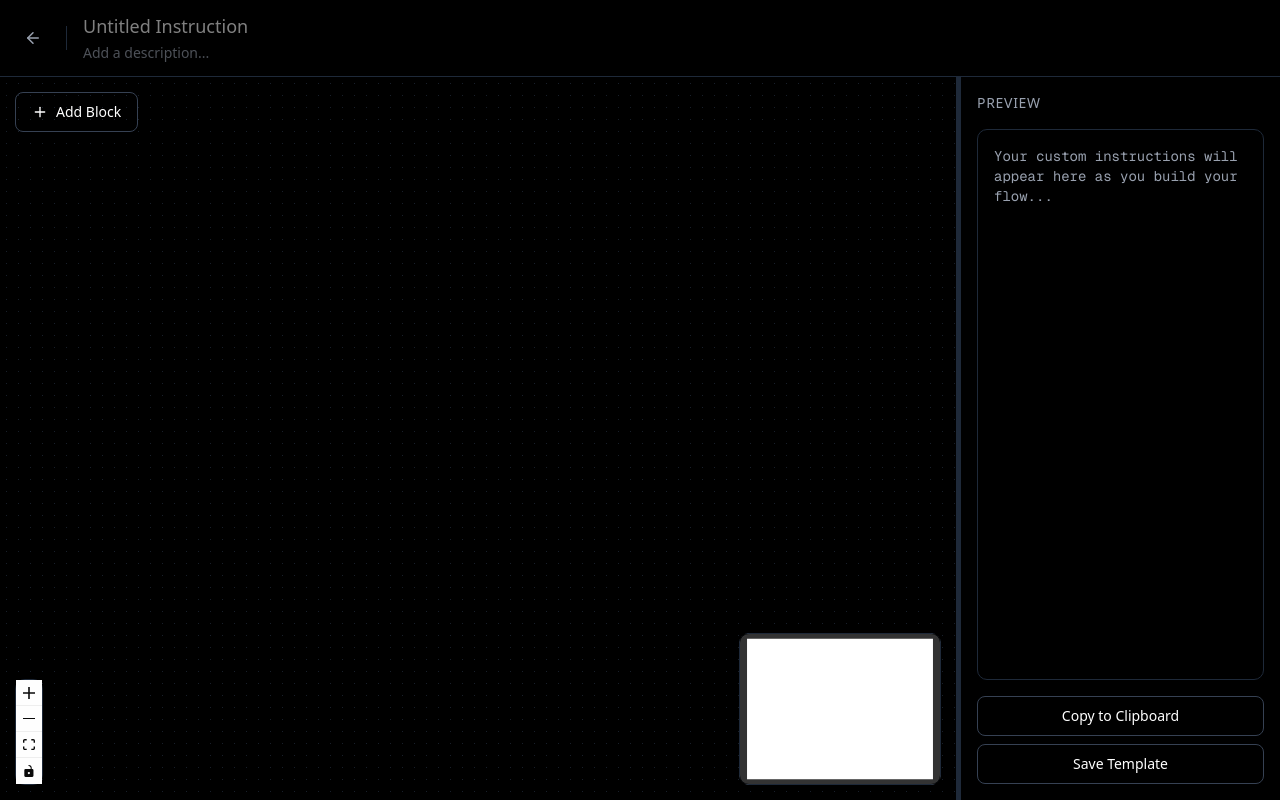
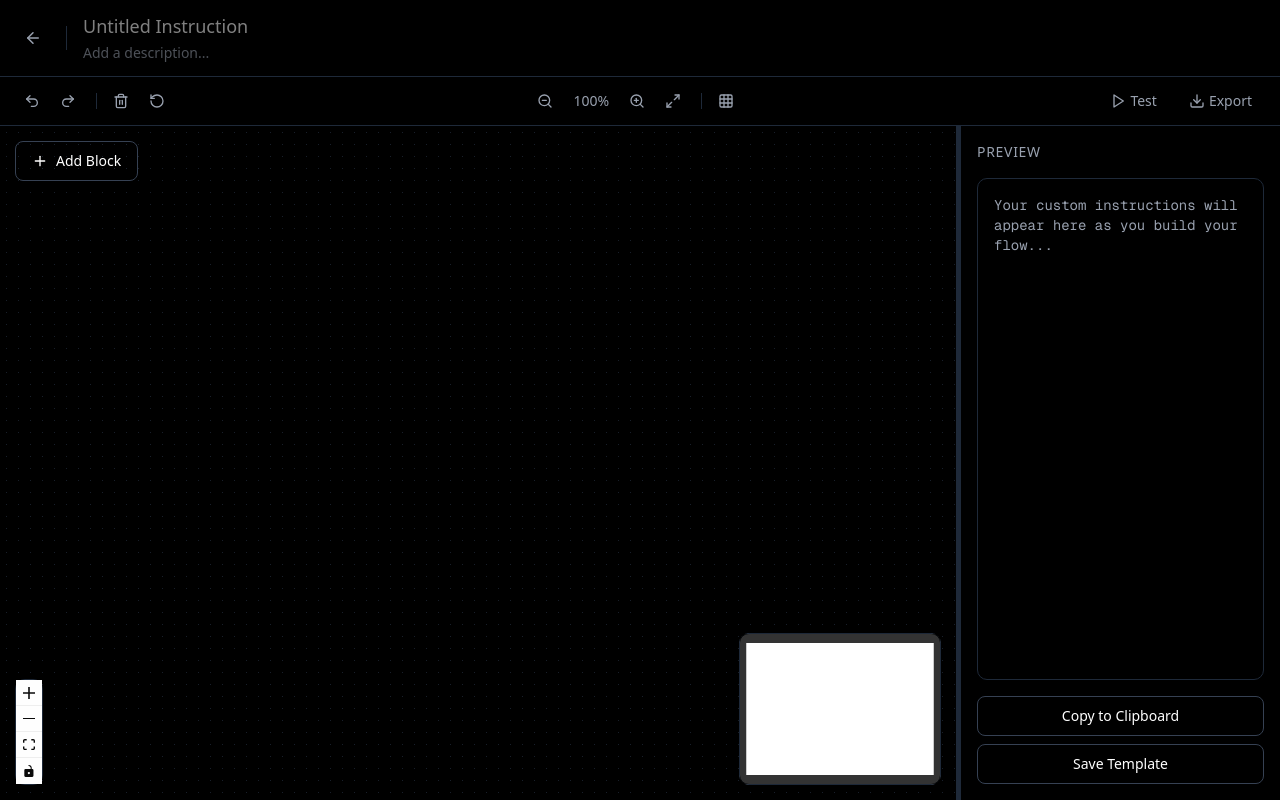
Before and after one commit to huccct/ProHelen, a Next.js app: page /builder in a window 1280 px wide. Built offline with nearby package versions, Linux system fonts and the light colour scheme.

Commit message:
feat: add toolbar page

```diff
--- /dev/null
+++ b/app/(root)/builder/_components/toolbar.tsx
@@ -0,0 +1,187 @@
+'use client'
+
+import { Button } from '@/components/ui/button'
+import {
+  Download,
+  Grid3X3,
+  Maximize2,
+  Play,
+  Redo2,
+  RotateCcw,
+  Trash2,
+  Undo2,
+  ZoomIn,
+  ZoomOut,
+} from 'lucide-react'
+import { toast } from 'sonner'
+
+interface ToolbarProps {
+  className?: string
+}
+
+export function Toolbar({ className }: ToolbarProps) {
+  const handleUndo = () => {
+    toast.info('Undo action')
+    // TODO: 实现撤销逻辑
+  }
+
+  const handleRedo = () => {
+    toast.info('Redo action')
+    // TODO: 实现重做逻辑
+  }
+
+  const handleZoomIn = () => {
+    toast.info('Zoom in')
+    // TODO: 实现放大逻辑
+  }
+
+  const handleZoomOut = () => {
+    toast.info('Zoom out')
+    // TODO: 实现缩小逻辑
+  }
+
+  const handleFitToScreen = () => {
+    toast.info('Fit to screen')
+    // TODO: 实现适应屏幕逻辑
+  }
+
+  const handleToggleGrid = () => {
+    toast.info('Toggle grid')
+    // TODO: 实现网格切换逻辑
+  }
+
+  const handleClear = () => {
+    toast.info('Clear canvas')
+    // TODO: 实现清空画布逻辑
+  }
+
+  const handleAutoLayout = () => {
+    toast.info('Auto layout')
+    // TODO: 实现自动布局逻辑
+  }
+
+  const handleExport = () => {
+    toast.info('Export')
+    // TODO: 实现导出逻辑
+  }
+
+  const handleTest = () => {
+    toast.info('Test prompt')
+    // TODO: 实现测试逻辑
+  }
+
+  return (
+    <div className={`flex items-center justify-between px-4 py-2 border-b border-gray-800 bg-black ${className}`}>
+      {/* Left section - Edit actions */}
+      <div className="flex items-center space-x-1">
+        <Button
+          variant="ghost"
+          size="sm"
+          onClick={handleUndo}
+          className="text-gray-400 hover:text-white hover:bg-zinc-800 h-8 w-8 p-0"
+          title="Undo (Ctrl+Z)"
+        >
+          <Undo2 size={16} />
+        </Button>
+        <Button
+          variant="ghost"
+          size="sm"
+          onClick={handleRedo}
+          className="text-gray-400 hover:text-white hover:bg-zinc-800 h-8 w-8 p-0"
+          title="Redo (Ctrl+Y)"
+        >
+          <Redo2 size={16} />
+        </Button>
+
+        <div className="h-4 w-px bg-gray-800 mx-2" />
+
+        <Button
+          variant="ghost"
+          size="sm"
+          onClick={handleClear}
+          className="text-gray-400 hover:text-red-400 hover:bg-zinc-800 h-8 w-8 p-0"
+          title="Clear canvas"
+        >
+          <Trash2 size={16} />
+        </Button>
+        <Button
+          variant="ghost"
+          size="sm"
+          onClick={handleAutoLayout}
+          className="text-gray-400 hover:text-white hover:bg-zinc-800 h-8 w-8 p-0"
+          title="Auto layout"
+        >
+          <RotateCcw size={16} />
+        </Button>
+      </div>
+
+      {/* Center section - View controls */}
+      <div className="flex items-center space-x-1">
+        <Button
+          variant="ghost"
+          size="sm"
+          onClick={handleZoomOut}
+          className="text-gray-400 hover:text-white hover:bg-zinc-800 h-8 w-8 p-0"
+          title="Zoom out"
+        >
+          <ZoomOut size={16} />
+        </Button>
+        <span className="text-sm text-gray-400 px-2 min-w-[50px] text-center">100%</span>
+        <Button
+          variant="ghost"
+          size="sm"
+          onClick={handleZoomIn}
+          className="text-gray-400 hover:text-white hover:bg-zinc-800 h-8 w-8 p-0"
+          title="Zoom in"
+        >
+          <ZoomIn size={16} />
+        </Button>
+        <Button
+          variant="ghost"
+          size="sm"
+          onClick={handleFitToScreen}
+          className="text-gray-400 hover:text-white hover:bg-zinc-800 h-8 w-8 p-0"
+          title="Fit to screen"
+        >
+          <Maximize2 size={16} />
+        </Button>
+
+        <div className="h-4 w-px bg-gray-800 mx-2" />
+
+        <Button
+          variant="ghost"
+          size="sm"
+          onClick={handleToggleGrid}
+          className="text-gray-400 hover:text-white hover:bg-zinc-800 h-8 w-8 p-0"
+          title="Toggle grid"
+        >
+          <Grid3X3 size={16} />
+        </Button>
+      </div>
+
+      {/* Right section - Export and test */}
+      <div className="flex items-center space-x-2">
+        <Button
+          variant="ghost"
+          size="sm"
+          onClick={handleTest}
+          className="text-gray-400 hover:text-white hover:bg-zinc-800 h-8 px-3"
+          title="Test prompt"
+        >
+          <Play size={16} className="mr-1" />
+          Test
+        </Button>
+        <Button
+          variant="ghost"
+          size="sm"
+          onClick={handleExport}
+          className="text-gray-400 hover:text-white hover:bg-zinc-800 h-8 px-3"
+          title="Export"
+        >
+          <Download size={16} className="mr-1" />
+          Export
+        </Button>
+      </div>
+    </div>
+  )
+}
--- a/app/(root)/builder/page.tsx
+++ b/app/(root)/builder/page.tsx
@@ -8,6 +8,7 @@ import { Suspense, useCallback, useEffect, useState } from 'react'
 import { mockInstructions } from '../my-instructions/_components/instruction-grid'
 import { templateData } from '../templates/_components/template-list'
 import { PromptPreview } from './_components/prompt-preview'
+import { Toolbar } from './_components/toolbar'
 
 interface BuilderState {
   title: string
@@ -118,6 +119,7 @@ function BuilderContent() {
           </div>
         </div>
       </div>
+      <Toolbar />
       <div className="flex flex-1 overflow-hidden">
         <FlowCanvas className="flex-1 h-full" />
         <div
--- a/app/page.tsx
+++ b/app/page.tsx
@@ -13,21 +13,11 @@ const fadeIn = {
   transition: { duration: 0.8, ease: [0.16, 1, 0.3, 1] },
 }
 
-const staggerContainer = {
-  animate: {
-    transition: {
-      staggerChildren: 0.2,
-    },
-  },
-}
-
 function TypewriterEffect() {
   const verbs = [
     'Design',
-    'Customize',
     'Build',
     'Create',
-    'Craft',
   ]
   const [currentVerb, setCurrentVerb] = useState(0)
   const [displayText, setDisplayText] = useState('')
@@ -106,213 +96,98 @@ export default function Home() {
       </div>
       <div className="absolute inset-0 overflow-hidden pointer-events-none z-0">
         <motion.div
-          className="absolute -top-32 -left-32 w-[520px] h-[520px] rounded-full bg-gradient-to-tr from-blue-900 via-gray-800 to-gray-900 opacity-30 blur-3xl z-0"
+          className="absolute top-1/4 left-1/4 w-96 h-96 rounded-full bg-gradient-to-r from-blue-600/20 to-purple-600/20 blur-3xl"
           animate={{
-            x: [0, 60, 0],
-            y: [0, 40, 0],
-            scale: [1, 1.08, 1],
+            scale: [1, 1.2, 1],
+            opacity: [0.2, 0.3, 0.2],
           }}
           transition={{
-            duration: 14,
+            duration: 8,
             repeat: Infinity,
             ease: 'easeInOut',
           }}
         />
-        <motion.div
-          className="absolute -bottom-32 -right-32 w-[400px] h-[400px] rounded-full bg-gradient-to-tr from-gray-800 via-blue-800 to-gray-900 opacity-20 blur-2xl z-0"
-          animate={{
-            x: [0, -40, 0],
-            y: [0, -30, 0],
-            scale: [1, 1.06, 1],
-          }}
-          transition={{
-            duration: 16,
-            repeat: Infinity,
-            ease: 'easeInOut',
-            delay: 2,
-          }}
-        />
-        <div>
-          <svg width="100%" height="100%" viewBox="0 0 1440 800" className="opacity-50">
-            <defs>
-              <linearGradient id="grid-gradient" x1="0%" y1="0%" x2="100%" y2="100%">
-                <stop offset="0%" stopColor="#fff" stopOpacity="0.2" />
-                <stop offset="50%" stopColor="#fff" stopOpacity="0.1" />
-                <stop offset="100%" stopColor="#fff" stopOpacity="0.2" />
-              </linearGradient>
-              <pattern id="grid" x="0" y="0" width="60" height="60" patternUnits="userSpaceOnUse">
-                <path d="M 60 0 L 0 0 0 60" fill="none" stroke="url(#grid-gradient)" strokeWidth="0.8" />
-              </pattern>
-              <filter id="glow">
-                <feGaussianBlur stdDeviation="2" result="coloredBlur" />
-                <feMerge>
-                  <feMergeNode in="coloredBlur" />
-                  <feMergeNode in="SourceGraphic" />
-                </feMerge>
-              </filter>
-            </defs>
-            <rect
-              x="0"
-              y="0"
-              width="100%"
-              height="100%"
-              fill="url(#grid)"
-            />
-          </svg>
-        </div>
-        <div className="absolute inset-0 bg-gradient-to-b from-black via-transparent to-black opacity-90" />
+        <div className="absolute inset-0 bg-gradient-to-b from-black via-black/95 to-black" />
       </div>
       <div className="container mx-auto px-4 sm:px-6 lg:px-8 relative z-10">
         <div className="min-h-[calc(100vh-4rem)] flex flex-col relative">
           {/* Hero Section */}
           <motion.div
-            className="flex-1 flex flex-col justify-center items-center text-center space-y-12 py-16"
-            variants={staggerContainer}
+            className="flex-1 flex flex-col justify-center items-center text-center space-y-16 py-24"
             initial="initial"
             animate="animate"
           >
             <motion.div
-              className="space-y-6 max-w-4xl mx-auto px-4"
+              className="space-y-8 max-w-4xl mx-auto px-4"
               variants={fadeIn}
             >
-              <motion.div className="space-y-4">
               <motion.h1
-                  className="text-5xl sm:text-6xl md:text-7xl lg:text-8xl font-bold tracking-tight"
+                className="text-6xl sm:text-7xl md:text-8xl font-light tracking-tight leading-none"
                 initial={{ opacity: 0, y: 40 }}
                 animate={{ opacity: 1, y: 0 }}
                 transition={{
-                    duration: 1,
+                  duration: 1.2,
                   ease: [0.16, 1, 0.3, 1],
                 }}
               >
-                  <span className="bg-clip-text text-transparent bg-gradient-to-r from-white via-white to-gray-500">
+                <span className="text-white">
                   <TypewriterEffect />
                   <br />
-                    AI Assistant
+                  <span className="text-gray-300">AI Assistant</span>
                 </span>
               </motion.h1>
               <motion.p
-                  className="text-lg sm:text-xl text-gray-400 max-w-2xl mx-auto"
-                  variants={{
-                    initial: { opacity: 0, y: 20 },
-                    animate: {
-                      opacity: 1,
-                      y: 0,
-                      transition: {
-                        delay: 0.2,
+                className="text-xl text-gray-400 max-w-2xl mx-auto leading-relaxed"
+                initial={{ opacity: 0, y: 20 }}
+                animate={{ opacity: 1, y: 0 }}
+                transition={{
+                  delay: 0.3,
                   duration: 0.8,
                   ease: [0.16, 1, 0.3, 1],
-                      },
-                    },
                 }}
               >
-                  Create custom instructions with visual blocks.
+                Visual prompt engineering made simple.
                 <br />
-                  No coding required.
+                Drag, drop, and deploy.
               </motion.p>
             </motion.div>
-            </motion.div>
 
-            {/* Feature Grid */}
+            {/* Feature Points */}
             <motion.div
-              className="grid grid-cols-1 md:grid-cols-3 gap-6 w-full max-w-5xl px-4"
-              variants={staggerContainer}
+              className="flex flex-col md:flex-row items-center justify-center gap-12 w-full max-w-4xl px-4"
+              initial={{ opacity: 0, y: 30 }}
+              animate={{ opacity: 1, y: 0 }}
+              transition={{ delay: 0.5, duration: 0.8, ease: [0.16, 1, 0.3, 1] }}
             >
               {[
-                {
-                  title: 'Visual Builder',
-                  description: 'Drag and drop interface for creating custom instructions',
-                  color: 'blue',
-                  icon: '🎨',
-                },
-                {
-                  title: 'Smart Templates',
-                  description: 'Pre-built templates for common educational scenarios',
-                  color: 'purple',
-                  icon: '🧠',
-                },
-                {
-                  title: 'Instant Preview',
-                  description: 'See your AI assistant\'s behavior in real-time',
-                  color: 'teal',
-                  icon: '👁️',
-                },
+                'Visual Block Editor',
+                'Smart Templates',
+                'Real-time Preview',
               ].map((feature, index) => (
                 <motion.div
-                  key={feature.title}
-                  className={`group relative p-6 rounded-lg border border-gray-800/50 bg-gradient-to-b from-gray-900/50 to-black/50 backdrop-blur-sm hover:border-${feature.color}-500/50 transition-all duration-500 overflow-hidden`}
-                  variants={{
-                    initial: { opacity: 0, y: 20 },
-                    animate: {
-                      opacity: 1,
-                      y: 0,
-                      transition: {
-                        delay: index * 0.1,
-                        duration: 0.8,
+                  key={feature}
+                  className="flex items-center space-x-3 text-gray-300"
+                  initial={{ opacity: 0, x: -20 }}
+                  animate={{ opacity: 1, x: 0 }}
+                  transition={{
+                    delay: 0.7 + index * 0.1,
+                    duration: 0.6,
                     ease: [0.16, 1, 0.3, 1],
-                      },
-                    },
-                  }}
-                  whileHover={{
-                    y: -8,
-                    scale: 1.02,
-                    transition: {
-                      duration: 0.3,
-                      ease: [0.16, 1, 0.3, 1],
-                    },
                   }}
                 >
-                  <motion.div
-                    className="absolute -right-4 -top-4 text-4xl opacity-20 group-hover:opacity-40 transition-opacity duration-500"
-                    animate={{
-                      rotate: [0, 10, 0],
-                      scale: [1, 1.1, 1],
-                    }}
-                    transition={{
-                      duration: 2,
-                      repeat: Infinity,
-                      ease: 'easeInOut',
-                    }}
-                  >
-                    {feature.icon}
-                  </motion.div>
-                  <h3 className={`text-xl font-semibold mb-3 group-hover:text-${feature.color}-400 transition-colors duration-500`}>
-                    {feature.title}
-                  </h3>
-                  <p className="text-gray-400 relative z-10">{feature.description}</p>
-                  <motion.div
-                    className={`absolute inset-0 bg-gradient-to-r from-${feature.color}-500/0 via-${feature.color}-500/5 to-${feature.color}-500/0`}
-                    initial={{ x: '-100%' }}
-                    whileHover={{ x: '100%' }}
-                    transition={{ duration: 1, ease: 'easeInOut' }}
-                  />
+                  <div className="w-2 h-2 rounded-full bg-white" />
+                  <span className="text-lg font-light">{feature}</span>
                 </motion.div>
               ))}
             </motion.div>
 
             {/* CTA Button */}
             <motion.div
-              initial={{ opacity: 0, y: 20 }}
+              initial={{ opacity: 0, y: 30 }}
               animate={{ opacity: 1, y: 0 }}
-              transition={{ delay: 0.8, duration: 0.8, ease: [0.16, 1, 0.3, 1] }}
-              className="relative"
-            >
-              <motion.div
-                className="absolute -inset-1 bg-gradient-to-r from-white via-white to-gray-400 rounded-lg blur opacity-30"
-                animate={{
-                  opacity: [0.3, 0.5, 0.3],
-                  scale: [1, 1.02, 1],
-                }}
-                transition={{
-                  duration: 2,
-                  repeat: Infinity,
-                  ease: 'easeInOut',
-                }}
-              />
-              <motion.div
+              transition={{ delay: 1, duration: 0.8, ease: [0.16, 1, 0.3, 1] }}
               whileHover={{ scale: 1.02 }}
               whileTap={{ scale: 0.98 }}
-                transition={{ duration: 0.3, ease: [0.16, 1, 0.3, 1] }}
             >
               <Button
                 size="lg"
@@ -335,15 +210,15 @@ export default function Home() {
                 </motion.div>
               </Button>
             </motion.div>
-            </motion.div>
+
           </motion.div>
 
           {/* Footer */}
           <motion.div
-            className="py-8 text-center text-gray-500 text-sm"
+            className="py-12 text-center text-gray-600 text-sm font-light"
             initial={{ opacity: 0 }}
             animate={{ opacity: 1 }}
-            transition={{ delay: 1, duration: 0.8 }}
+            transition={{ delay: 1.2, duration: 0.8 }}
           >
             © 2025 ProHelen. All rights reserved.
           </motion.div>
```
Lines whose indentation alone changed are shown as unchanged.
